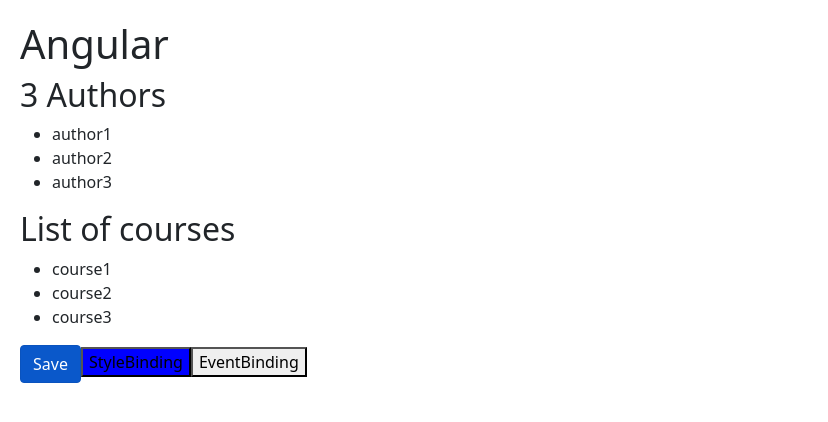
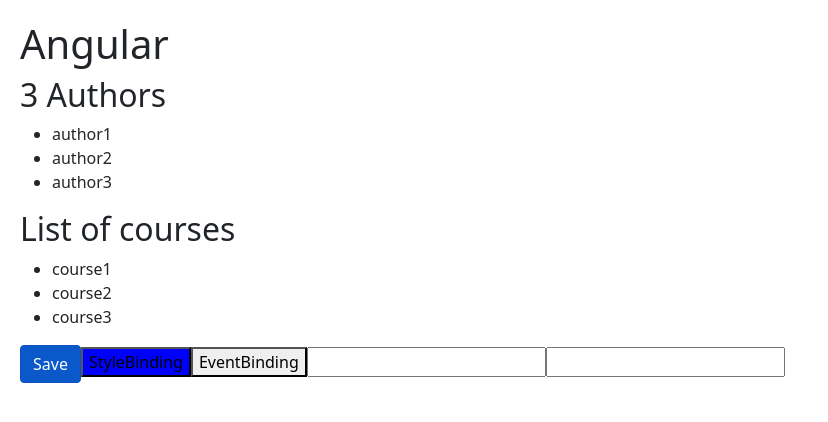
Before and after one commit to nbonbon/angular-cwm, an Angular app in the folder hello-world/: page / in a window 1280 px wide. Shown: the top 422 px of the page, without its empty margins (0-828 px from the left). Built offline with nearby package versions, Linux system fonts and the light colour scheme.

Commit message:
Event Filtering

```diff
--- a/hello-world/src/app/courses.component.ts
+++ b/hello-world/src/app/courses.component.ts
@@ -13,6 +13,8 @@ import { CoursesService } from './courses.service';
         <button class="btn btn-primary" [class.active]="isActive">Save</button>
         <button [style.backgroundColor]="isActive ? 'blue' : 'white'">StyleBinding</button>
         <button (click)="onSave($event)">EventBinding</button>
+        <input (keyup)="onKeyUp($event)" />
+        <input (keyup.enter)="onKeyUpEventFiltering()" />
     `
 })
 export class CoursesComponent {
@@ -27,4 +29,12 @@ export class CoursesComponent {
     onSave($event: Event) {
         console.log("Button was clicked.", $event);
     }
+
+    onKeyUp($event: KeyboardEvent) {
+        if($event.code === "Enter")  console.log("ENTER was pressed");
+    }
+
+    onKeyUpEventFiltering() {
+        console.log("ENTER was pressed");
+    }
 }
```
